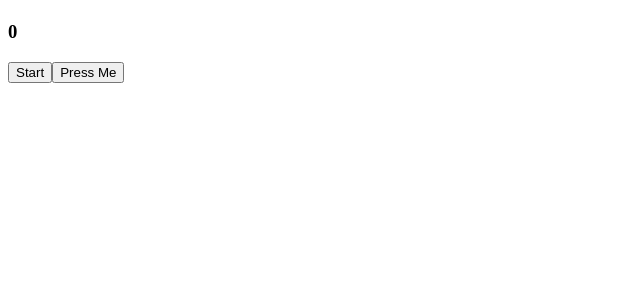
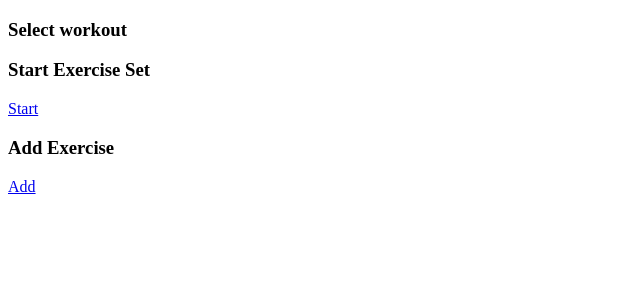
Before and after one commit to kaiworkspace/exercise-app, a React (Create React App) app: page / in a window 1280 px wide. Shown: the top 300 px of the page, without its empty margins (0-640 px from the left). Built offline with nearby package versions, Linux system fonts and the light colour scheme; no server answers.

Commit message:
added link

```diff
--- a/src/components/App.js
+++ b/src/components/App.js
@@ -3,12 +3,14 @@ import { BrowserRouter as Router, Route, Routes } from 'react-router-dom'
 
 import StartExercise from "../pages/StartExercise"
 import AddExercise from "../pages/AddExercise"
+import Home from "../pages/Home"
 
 export default function App(){
     return (
         <div>
             <Routes>
-                <Route path="/" element={<StartExercise />}></Route>
+                <Route path="/" element={<Home />}></Route>
+                <Route path="/start-exercise" element={<StartExercise />}></Route>
                 <Route path="/add-exercise" element={<AddExercise />}></Route>
             </Routes>
         </div>
```
